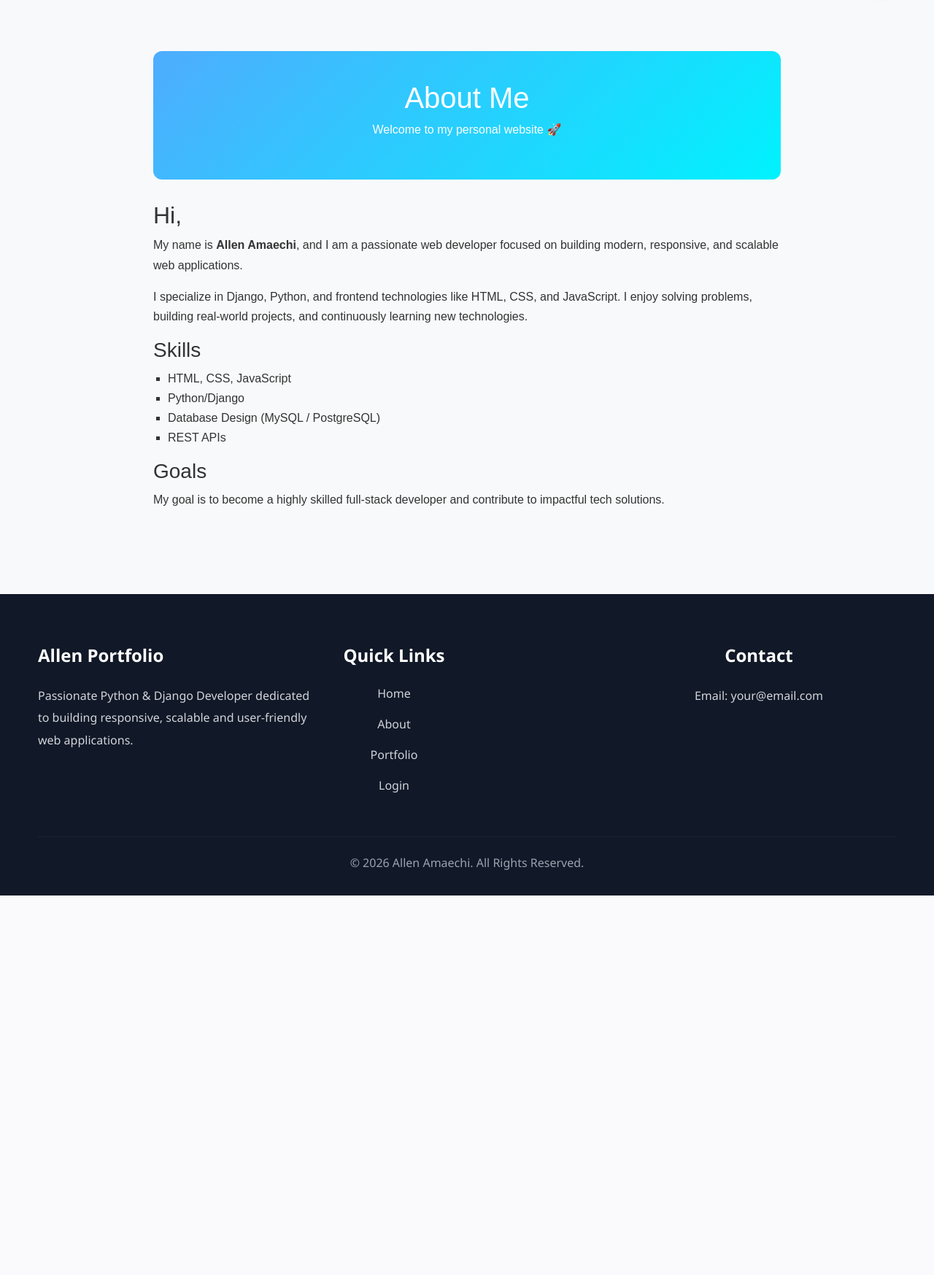
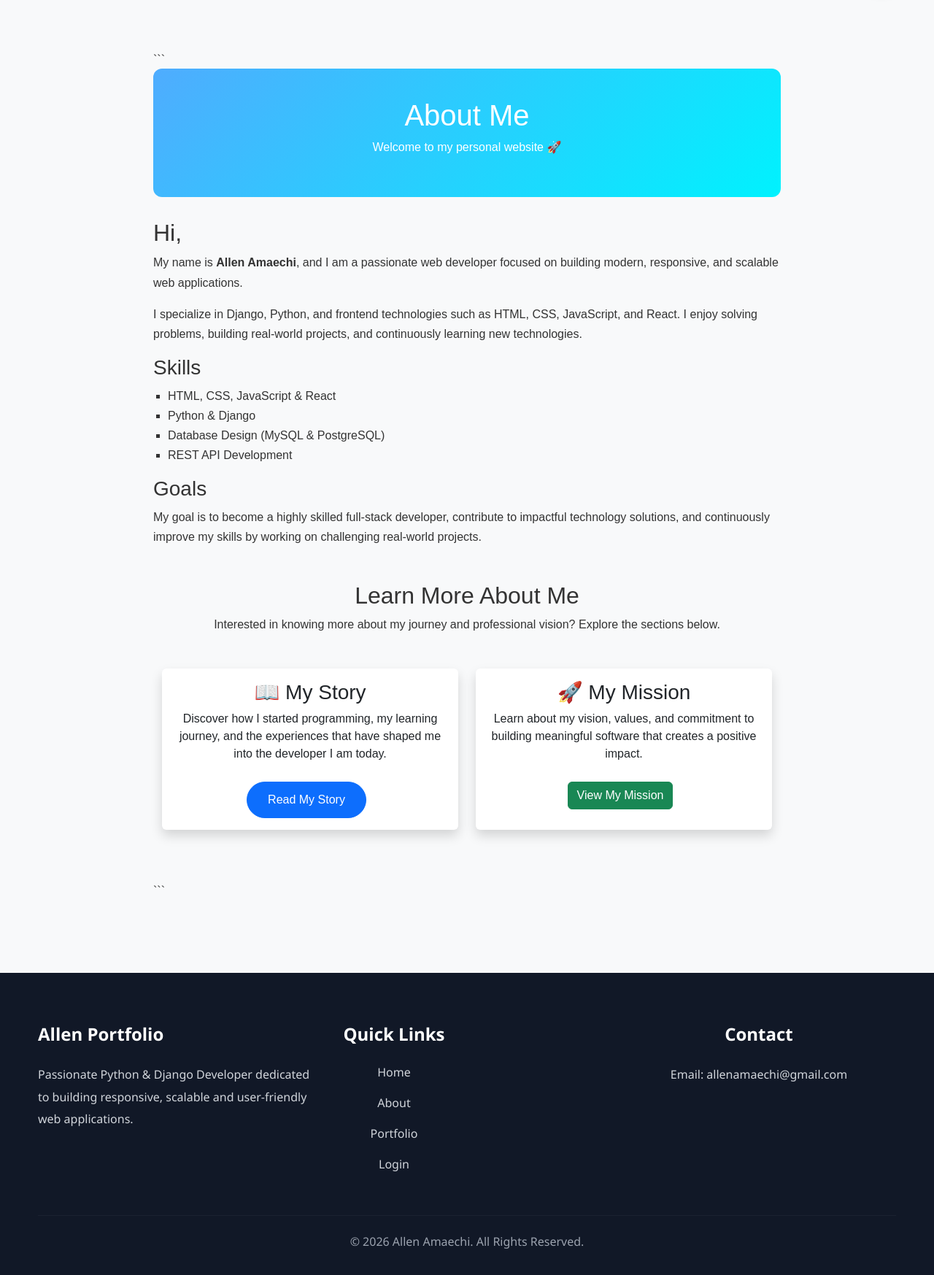
Before and after one commit to Allen055/myPortfolio, a Django app: page /about/ in a window 1280 px wide. Shown: the part 91-1838 px from the top of the page at 73% size. Before the commit the page ends 1318 px from the top, so only its background shows below. Run offline with Django 5.2, Linux system fonts and the light colour scheme; parts of the project's set-up code (start-up, migrations or seed data) failed here and were passed over.

Commit message:
Add about pages and update portfolio editing

````diff
--- a/about/templates/about/about.html
+++ b/about/templates/about/about.html
@@ -3,37 +3,144 @@
 {% block content %}
 
 <div class="about-container">
+
+```
+<!-- Hero -->
 <div class="about-hero">
+
     <h1>About Me</h1>
+
     <p>Welcome to my personal website 🚀</p>
+
 </div>
 
 
+<!-- Main Content -->
 <div class="about-content">
-        <h2>Hi, </h2>
+
+    <h2>Hi,</h2>
+
     <p>
-            My name is <strong>Allen Amaechi</strong>, and I am a passionate web developer
-            focused on building modern, responsive, and scalable web applications.
+        My name is <strong>Allen Amaechi</strong>, and I am a passionate web
+        developer focused on building modern, responsive, and scalable web
+        applications.
     </p>
 
     <p>
-            I specialize in Django, Python, and frontend technologies like HTML, CSS, and JavaScript.
-            I enjoy solving problems, building real-world projects, and continuously learning new technologies.
+        I specialize in Django, Python, and frontend technologies such as
+        HTML, CSS, JavaScript, and React. I enjoy solving problems,
+        building real-world projects, and continuously learning new
+        technologies.
     </p>
 
     <h3>Skills</h3>
+
     <ul>
-            <li>HTML, CSS, JavaScript</li>
-            <li>Python/Django</li>
-            <li>Database Design (MySQL / PostgreSQL)</li>
-            <li>REST APIs</li>
+
+        <li>HTML, CSS, JavaScript & React</li>
+
+        <li>Python & Django</li>
+
+        <li>Database Design (MySQL & PostgreSQL)</li>
+
+        <li>REST API Development</li>
+
     </ul>
 
+
     <h3>Goals</h3>
+
     <p>
-            My goal is to become a highly skilled full-stack developer and contribute to impactful tech solutions.
+        My goal is to become a highly skilled full-stack developer,
+        contribute to impactful technology solutions, and continuously
+        improve my skills by working on challenging real-world projects.
     </p>
+
 </div>
+
+
+
+<!-- Learn More Section -->
+<div class="container mt-5 mb-5">
+
+    <div class="text-center mb-5">
+
+        <h2>Learn More About Me</h2>
+
+        <p>
+            Interested in knowing more about my journey and professional
+            vision? Explore the sections below.
+        </p>
+
+    </div>
+
+
+    <div class="row">
+
+        <!-- Story Card -->
+        <div class="col-md-6 mb-4">
+
+            <div class="card shadow h-100 border-0">
+
+                <div class="card-body text-center">
+
+                    <h3>📖 My Story</h3>
+
+                    <p>
+                        Discover how I started programming, my learning
+                        journey, and the experiences that have shaped me
+                        into the developer I am today.
+                    </p>
+
+                    <a href="{% url 'about:story' %}"
+                       target="_blank"
+                       class="btn btn-primary">
+
+                        Read My Story
+
+                    </a>
+
+                </div>
+
+            </div>
+
+        </div>
+
+
+        <!-- Mission Card -->
+        <div class="col-md-6 mb-4">
+
+            <div class="card shadow h-100 border-0">
+
+                <div class="card-body text-center">
+
+                    <h3>🚀 My Mission</h3>
+
+                    <p>
+                        Learn about my vision, values, and commitment to
+                        building meaningful software that creates a positive
+                        impact.
+                    </p>
+
+                    <a href="{% url 'about:mission' %}"
+                       target="_blank"
+                       class="btn btn-success">
+
+                        View My Mission
+
+                    </a>
+
+                </div>
+
+            </div>
+
+        </div>
+
+    </div>
+
+</div>
+```
+
 </div>
 
 {% endblock %}
--- a/about/urls.py
+++ b/about/urls.py
@@ -1,6 +1,10 @@
 from django.urls import path
 from . import views
 
+app_name = "about"
+
 urlpatterns = [
-    path("about/", views.about, name="about"),
+    path("", views.about, name="about"),
+    path("story/", views.story, name="story"),
+    path("mission/", views.mission, name="mission"),
 ]
--- a/about/views.py
+++ b/about/views.py
@@ -1,6 +1,13 @@
 from django.shortcuts import render
 
-# Create your views here.
 
 def about(request):
     return render(request, "about/about.html")
+
+
+def story(request):
+    return render(request, "about/story.html")
+
+
+def mission(request):
+    return render(request, "about/mission.html")
--- a/myPortfolio/templates/base.html
+++ b/myPortfolio/templates/base.html
@@ -45,7 +45,7 @@
  <ul class="dropdown-menu dropdown-menu-end menu-card">
 
     <li>
-        <a class="dropdown-item" href="{% url 'about' %}">
+        <a class="dropdown-item" href="{% url 'about:about' %}">
             <i class="fas fa-user me-2"></i> About
         </a>
     </li>
@@ -172,7 +172,7 @@
                     </li>
 
                     <li>
-                        <a href="{% url 'about' %}">About</a>
+                        <a href="{% url 'about:about' %}">About</a>
                     </li>
 
                     <li>
@@ -205,7 +205,8 @@
                     <p>📞 {{ home.phone }}</p>
                     <p>📍 {{ home.location }}</p>
                 {% else %}
-                    <p>Email: your@email.com</p>
+
+             <p>Email: allenamaechi@gmail.com</p>
                 {% endif %}
 
                 <div class="social-links">
--- a/myPortfolio/urls.py
+++ b/myPortfolio/urls.py
@@ -24,7 +24,7 @@ from accounts import urls as accounts_urls
 urlpatterns = [
     path('admin/', admin.site.urls),
     path('', include('home.urls')),
-    path("", include("about.urls")),
+    path("about/", include("about.urls")),
     path("portfolio/", include("portfolio.urls")),
     path("skills/", include("skills.urls")),
     path("education/", include("education.urls")),
--- a/portfolio/views.py
+++ b/portfolio/views.py
@@ -54,10 +54,7 @@ def portfolio_create(request):
 
 def portfolio_update(request, pk):
 
-    project = get_object_or_404(
-        Portfolio,
-        pk=pk
-    )
+    project = get_object_or_404(Portfolio,pk=pk)
 
     if request.method == "POST":
 
--- a/skills/views.py
+++ b/skills/views.py
@@ -63,11 +63,9 @@ def skill_update(request, pk):
 # PRIVATE
 @login_required
 def skill_delete(request, pk):
-
     skill = get_object_or_404(Skill, pk=pk)
 
     if request.method == "POST":
         skill.delete()
         return redirect("skills:skill_list")
-
-    return render(request, "skills/skill_delete.html", {"skill": skill})
+    return render(request, "skills/sill_delete.html", {"skill": skill})
````
Also changed, not shown: about/templates/about/mission.html (added, +60 -0 lines), about/templates/about/story.html (added, +65 -0 lines), accounts/templates/accounts/profile.html (+1 -6 lines), portfolio/templates/portfolio/portfolio_update.html (+25 -4 lines), skills/templates/skills/sill_delete.html (+22 -9 lines). Lines whose indentation alone changed are shown as unchanged.
